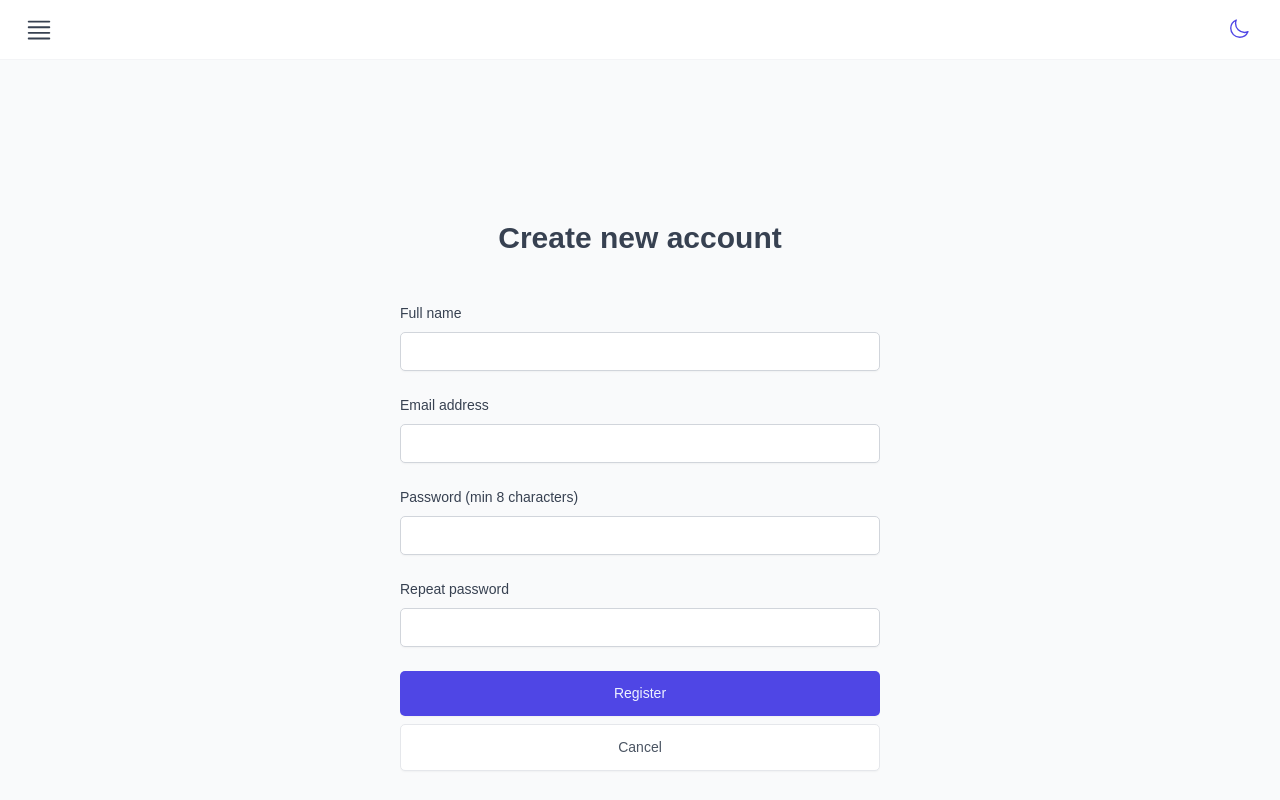
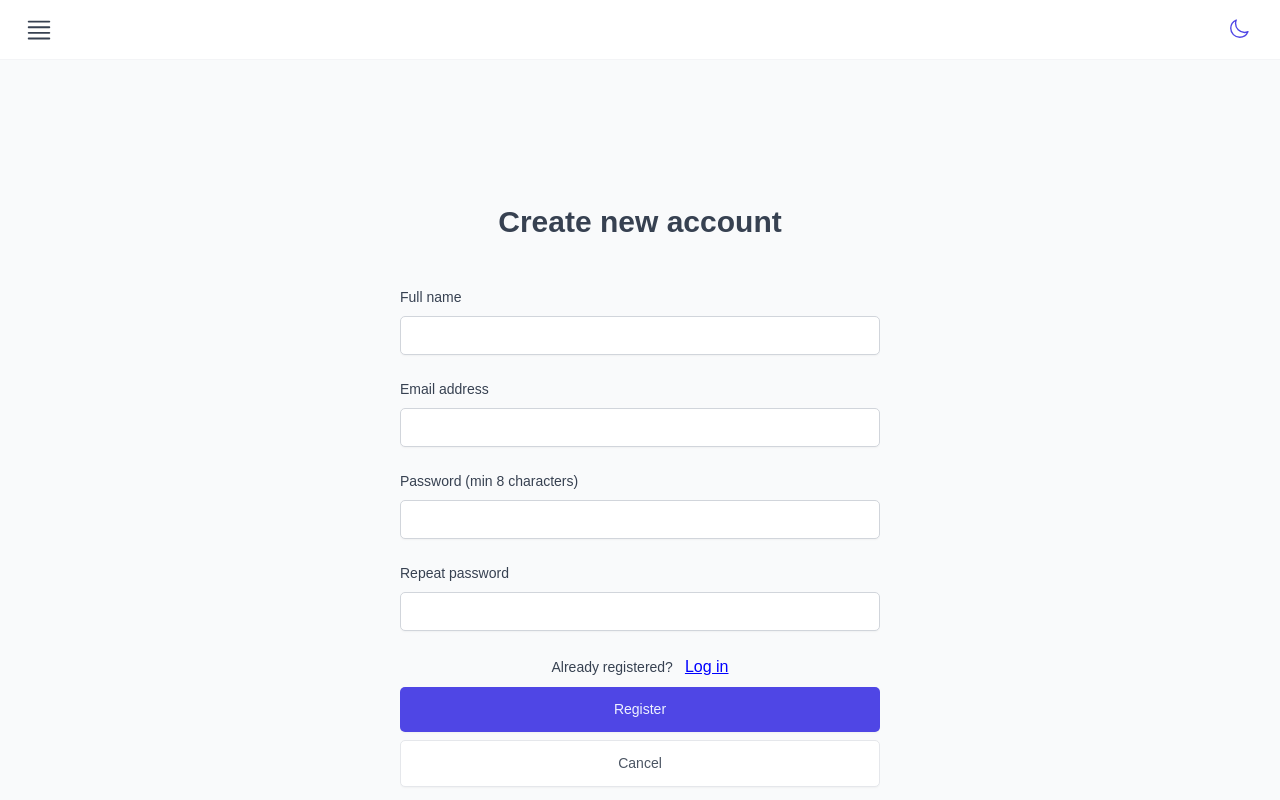
Before and after one commit to DenisHristov12/Diskoteka214, a React (Vite) app: page /register in a window 1280 px wide. Built offline with nearby package versions, Linux system fonts and the light colour scheme; no server answers; the database is empty.

Commit message:
update login register

```diff
--- a/src/features/authentication/LoginForm.jsx
+++ b/src/features/authentication/LoginForm.jsx
@@ -6,6 +6,8 @@ import FormRowVertical from '../../ui/FormRowVertical';
 import SpinnerMini from '../../ui/SpinnerMini';
 import { useLogin } from './useLogin';
 import { useUser } from './useUser';
+import { StyledNavLink } from '../../ui/Link';
+import { StyledDiv } from '../../ui/LoginRegisterParagraph';
 
 function LoginForm() {
   const [email, setEmail] = useState('');
@@ -56,6 +58,17 @@ function LoginForm() {
       </FormRowVertical>
 
       <FormRowVertical>
+        <StyledDiv>
+          Do not have an account?{' '}
+          <StyledNavLink
+            logReg
+            style={{
+              color: 'blue',
+            }}
+            to='/register'>
+            Register
+          </StyledNavLink>
+        </StyledDiv>
         <Button size='large' disabled={isLoading || isUser}>
           {!isLoading ? 'Log in' : <SpinnerMini />}
         </Button>
--- a/src/features/authentication/SignupForm.jsx
+++ b/src/features/authentication/SignupForm.jsx
@@ -1,14 +1,14 @@
 import { useForm } from 'react-hook-form';
 import Button from '../../ui/Button';
 import Form from '../../ui/Form';
-import FormRow from '../../ui/FormRow';
 import Input from '../../ui/Input';
 import { useSignup } from './useSignup';
 import { useUser } from './useUser';
 import { useUsers } from '../users/useUsers';
 import toast from 'react-hot-toast';
-import useWidth from '../../hooks/useWidth';
 import FormRowVertical from '../../ui/FormRowVertical';
+import { StyledNavLink } from '../../ui/Link';
+import { StyledDiv } from '../../ui/LoginRegisterParagraph';
 
 function SignupForm() {
   const { signUp, isLoading } = useSignup();
@@ -18,8 +18,6 @@ function SignupForm() {
   const { isUser } = useUser();
 
   const { usersData } = useUsers();
-
-  const width = useWidth();
 
   function onSubmit({ fullName, email, password }) {
     const isEmailUsed = usersData.some((user) => user.email === email);
@@ -95,6 +93,17 @@ function SignupForm() {
       </FormRowVertical>
 
       <FormRowVertical>
+        <StyledDiv>
+          Already registered?{' '}
+          <StyledNavLink
+            logReg
+            style={{
+              color: 'blue',
+            }}
+            to='/login'>
+            Log in
+          </StyledNavLink>
+        </StyledDiv>
         <Button disabled={isLoading || isUser}>Register</Button>
         <Button
           variation='secondary'
--- a/src/pages/Login.jsx
+++ b/src/pages/Login.jsx
@@ -1,34 +1,13 @@
-import styled from 'styled-components';
 import LoginForm from '../features/authentication/LoginForm';
 import Heading from '../ui/Heading';
 import { useUser } from '../features/authentication/useUser';
-import { respondToMobile, respondToMobileSmall } from '../styles/mediaQueries';
-
-const LoginLayout = styled.main`
-  height: 70vh;
-  width: 100%;
-  display: grid;
-  grid-template-columns: 48rem;
-  align-content: center;
-  justify-content: center;
-  gap: 3.2rem;
-  background-color: var(--color-grey-50);
-
-  ${respondToMobile(`
-    grid-template-columns: 28rem;
-  `)}
-
-  ${respondToMobileSmall(`
-    grid-template-columns: 22rem;
-  `)}
-`;
+import { LoginRegisterLayout } from '../ui/LoginRegisterLayout';
 
 function Login() {
-  const { user } = useUser();
-  const isUser = Boolean(user);
+  const { isUser } = useUser();
 
   return (
-    <LoginLayout>
+    <LoginRegisterLayout login>
       {isUser ? (
         <Heading as='h4'>You are alredy signed in</Heading>
       ) : (
@@ -38,7 +17,7 @@ function Login() {
           <LoginForm />
         </>
       )}
-    </LoginLayout>
+    </LoginRegisterLayout>
   );
 }
 
--- a/src/pages/Register.jsx
+++ b/src/pages/Register.jsx
@@ -1,32 +1,14 @@
-import styled from 'styled-components';
 import SignupForm from '../features/authentication/SignupForm';
 import { useUser } from '../features/authentication/useUser';
 import Heading from '../ui/Heading';
-import { respondToMobile, respondToMobileSmall } from '../styles/mediaQueries';
 
-const RegisterLayout = styled.main`
-  height: 100vh;
-  display: grid;
-  grid-template-columns: 48rem;
-  align-content: center;
-  justify-content: center;
-  gap: 3.2rem;
-  background-color: var(--color-grey-50);
-
-  ${respondToMobile(`
-    grid-template-columns: 28rem;
-  `)}
-
-  ${respondToMobileSmall(`
-    grid-template-columns: 22rem;
-  `)}
-`;
+import { LoginRegisterLayout } from '../ui/LoginRegisterLayout';
 
 function Register() {
   const { isUser } = useUser();
 
   return (
-    <RegisterLayout>
+    <LoginRegisterLayout>
       {isUser ? (
         <Heading as='h4'>You are alredy registered!</Heading>
       ) : (
@@ -36,7 +18,7 @@ function Register() {
           <SignupForm />
         </>
       )}
-    </RegisterLayout>
+    </LoginRegisterLayout>
   );
 }
 
--- /dev/null
+++ b/src/ui/Link.jsx
@@ -0,0 +1,69 @@
+import { NavLink } from 'react-router-dom';
+import styled from 'styled-components';
+import { respondToMobile, respondToSmallLaptop } from '../styles/mediaQueries';
+
+export const StyledNavLink = styled(NavLink)`
+  &:link,
+  &:visited {
+    display: flex;
+    align-items: center;
+    gap: 1.2rem;
+
+    color: var(--color-grey-600);
+    font-size: 1.6rem;
+    font-weight: 500;
+    padding: ${(props) => (props.logReg ? '0' : '1.2rem 2.4rem')};
+    transition: all 0.3s;
+
+    text-decoration: ${(props) => (props.logReg ? 'underline' : 'none')};
+  }
+
+  &:hover,
+  &:active,
+  &.active:link,
+  &.active:visited {
+    color: var(--color-grey-800);
+    background-color: var(--color-grey-50);
+    border-radius: var(--border-radius-sm);
+  }
+
+  & svg {
+    width: 2.4rem;
+    height: 2.4rem;
+    color: var(--color-grey-400);
+    transition: all 0.3s;
+  }
+
+  &:hover svg,
+  &:active svg,
+  &.active:link svg,
+  &.active:visited svg {
+    color: var(--color-brand-600);
+  }
+
+  ${respondToSmallLaptop(`&:link,
+  &:visited {
+    font-size: 1.4rem;
+
+    gap: 1rem;
+  }
+
+  & svg {
+    width: 2.2rem;
+    height: 2.2rem;
+  }
+  `)}
+
+  ${respondToMobile(`&:link,
+  &:visited {
+    font-size: 1.2rem;
+
+    gap: 0.8rem;
+  }
+
+  & svg {
+    width: 2rem;
+    height: 2rem;
+  }
+  `)}
+`;
--- /dev/null
+++ b/src/ui/LoginRegisterLayout.jsx
@@ -0,0 +1,20 @@
+import styled from 'styled-components';
+import { respondToMobile, respondToMobileSmall } from '../styles/mediaQueries';
+
+export const LoginRegisterLayout = styled.main`
+  height: ${(props) => (props.login ? '70vh' : '100vh')};
+  display: grid;
+  grid-template-columns: 48rem;
+  align-content: center;
+  justify-content: center;
+  gap: 3.2rem;
+  background-color: var(--color-grey-50);
+
+  ${respondToMobile(`
+    grid-template-columns: 28rem;
+  `)}
+
+  ${respondToMobileSmall(`
+    grid-template-columns: 22rem;
+  `)}
+`;
--- /dev/null
+++ b/src/ui/LoginRegisterParagraph.jsx
@@ -0,0 +1,9 @@
+import styled from 'styled-components';
+
+export const StyledDiv = styled.div`
+  display: flex;
+  align-items: center;
+  justify-content: center;
+
+  gap: 1.2rem;
+`;
--- a/src/ui/MainNav.jsx
+++ b/src/ui/MainNav.jsx
@@ -1,5 +1,4 @@
 import styled from 'styled-components';
-import { NavLink } from 'react-router-dom';
 import { useUser } from '../features/authentication/useUser';
 
 import {
@@ -13,77 +12,14 @@ import {
   HiOutlineUsers,
   HiPhone,
 } from 'react-icons/hi2';
-import { respondToMobile, respondToSmallLaptop } from '../styles/mediaQueries';
+
 import { useLogout } from '../features/authentication/useLogout';
+import { StyledNavLink } from './Link';
 
 const NavList = styled.ul`
   display: flex;
   flex-direction: column;
   gap: 0.8rem;
-`;
-
-const StyledNavLink = styled(NavLink)`
-  &:link,
-  &:visited {
-    display: flex;
-    align-items: center;
-    gap: 1.2rem;
-
-    color: var(--color-grey-600);
-    font-size: 1.6rem;
-    font-weight: 500;
-    padding: 1.2rem 2.4rem;
-    transition: all 0.3s;
-  }
-
-  &:hover,
-  &:active,
-  &.active:link,
-  &.active:visited {
-    color: var(--color-grey-800);
-    background-color: var(--color-grey-50);
-    border-radius: var(--border-radius-sm);
-  }
-
-  & svg {
-    width: 2.4rem;
-    height: 2.4rem;
-    color: var(--color-grey-400);
-    transition: all 0.3s;
-  }
-
-  &:hover svg,
-  &:active svg,
-  &.active:link svg,
-  &.active:visited svg {
-    color: var(--color-brand-600);
-  }
-
-  ${respondToSmallLaptop(`&:link,
-  &:visited {
-    font-size: 1.4rem;
-
-    gap: 1rem;
-  }
-
-  & svg {
-    width: 2.2rem;
-    height: 2.2rem;
-  }
-  `)}
-
-  ${respondToMobile(`&:link,
-  &:visited {
-    font-size: 1.2rem;
-
-    gap: 0.8rem;
-  }
-
-  & svg {
-    width: 2rem;
-    height: 2rem;
-  }
-  `)}
 `;
 
 function MainNav({ closeSidebar }) {
```
